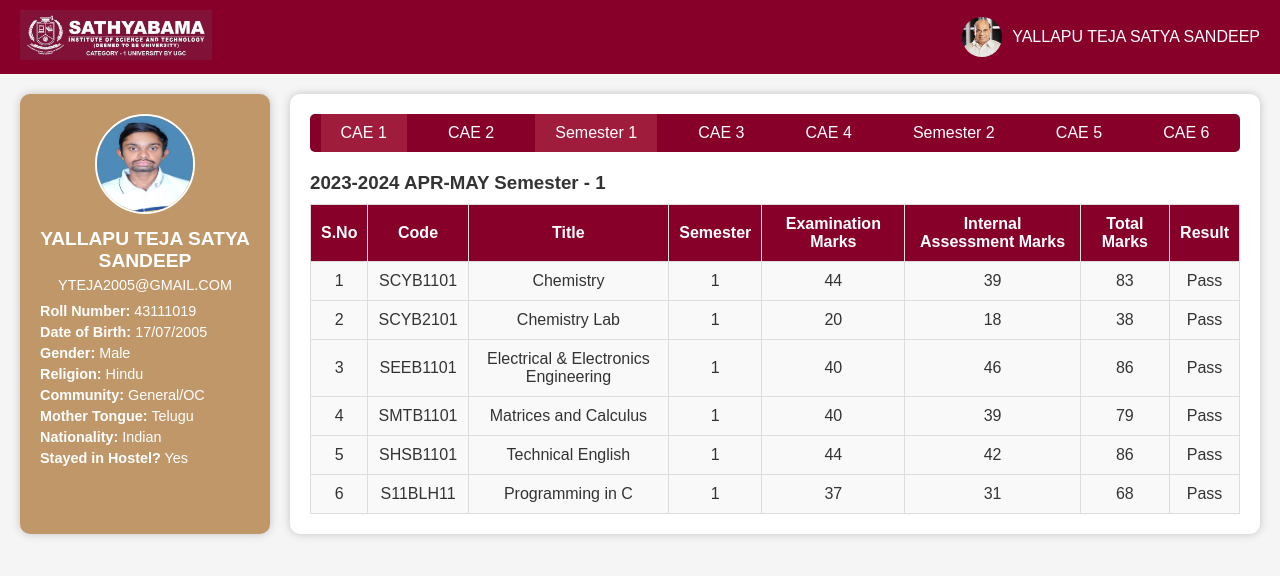
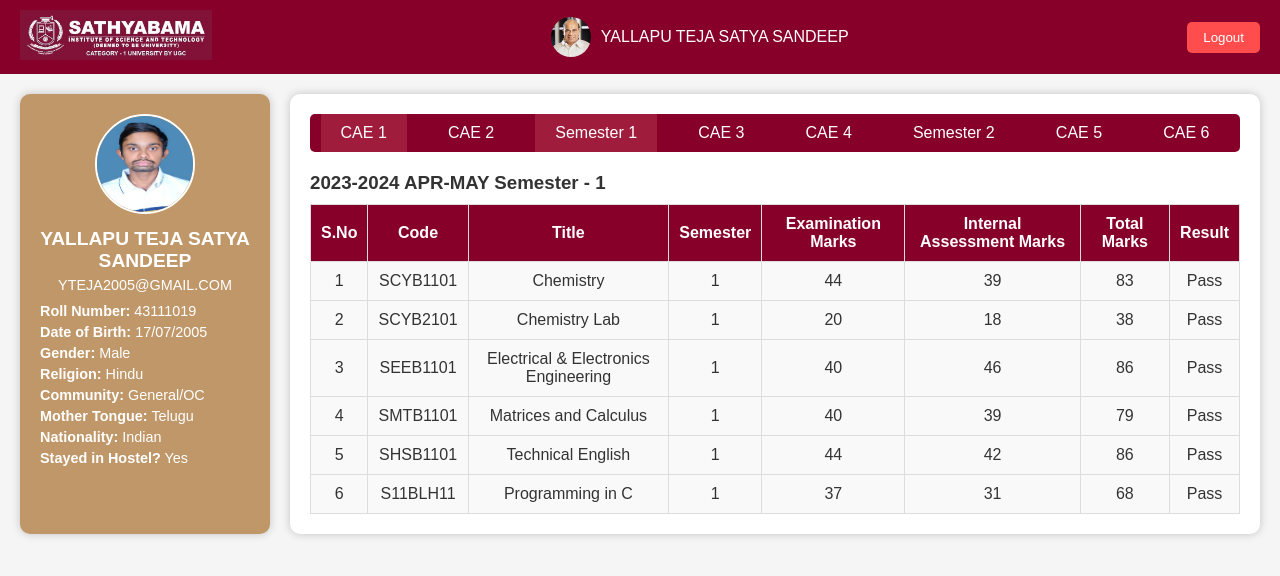
Before and after one commit to Master-blip965/SIST_MARKS, a plain HTML site: page index2.html in a window 1280 px wide. Drawn offline with Linux system fonts and the light colour scheme.

Commit message:
Update index2.html

```diff
--- a/index2.html
+++ b/index2.html
@@ -39,7 +39,15 @@
             border-radius: 50%;
             margin-right: 10px;
         }
-
+        .logout-btn {
+            background-color: #ff4d4d;
+            color: white;
+            padding: 8px 16px;
+            border: none;
+            border-radius: 5px;
+            cursor: pointer;
+            transition: background 0.3s;
+        }
         /* Layout */
         .container {
             display: flex;
@@ -146,6 +154,8 @@
             <img src="Chancellor.jpg" alt="User Image">
             <span>YALLAPU TEJA SATYA SANDEEP</span>
         </div>
+        <!-- Logout Button -->
+        <button class="logout-btn" onclick="logout()">Logout</button>
     </div>
 
     <!-- Main Container -->
@@ -747,6 +757,12 @@
             tabs.forEach(tab => tab.classList.remove('active'));
             evt.currentTarget.classList.add('active');
         }
+        function logout() {
+            // Here you can handle logout actions like clearing session cookies or redirecting
+            alert('You have logged out.');
+            // Redirecting to the login page (modify the URL to your login page)
+            window.location.href = 'index.html';
+        }
     </script>
 </body>
 </html>
```
